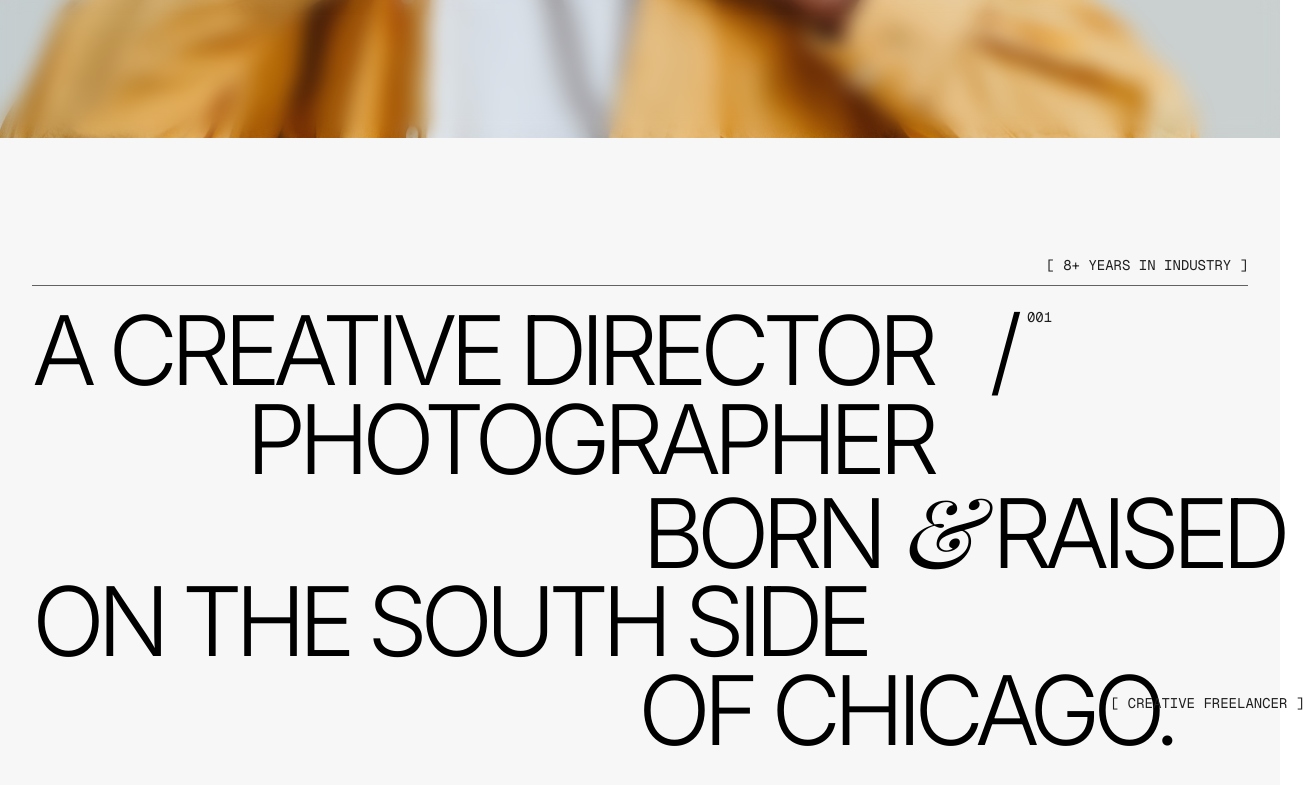
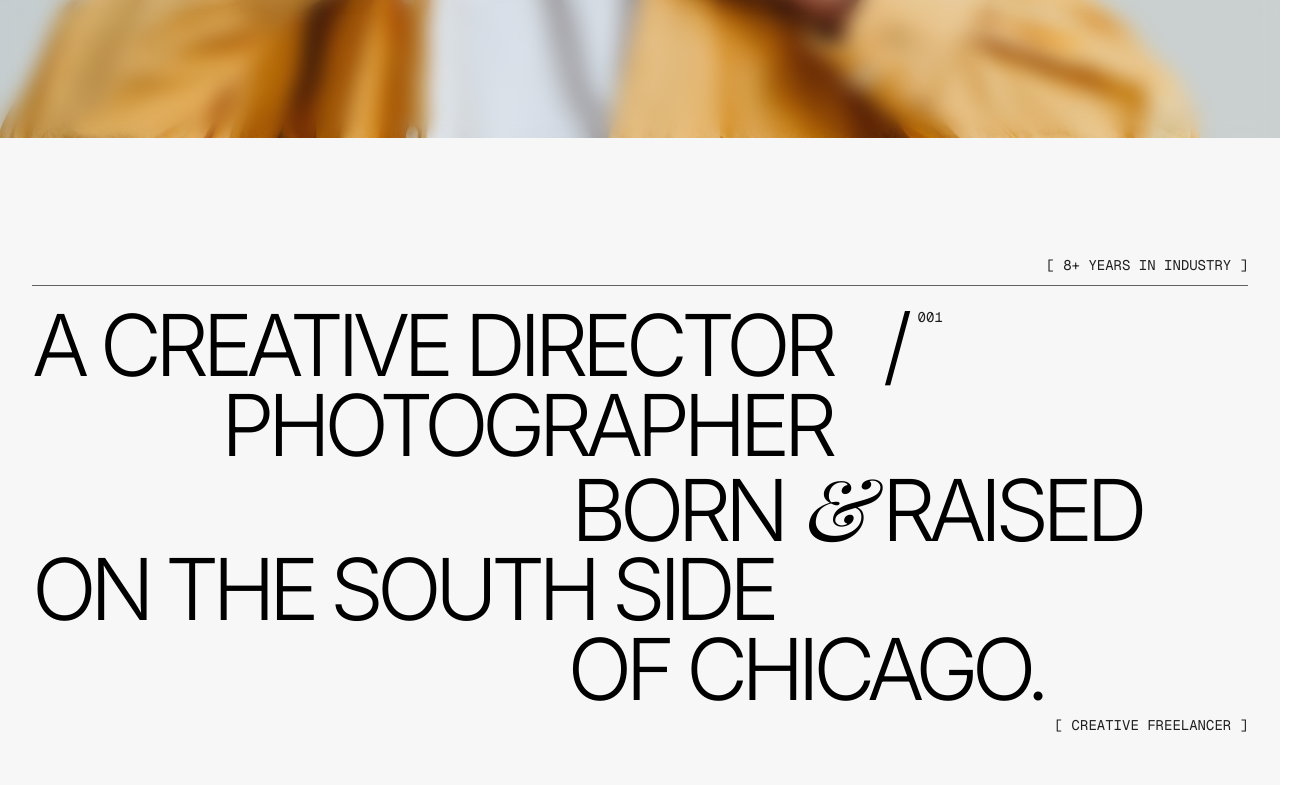
Before and after one commit to sonlet2086/harvey-specter, a Next.js app: page / in a window 1280 px wide. Shown: the part 709-1494 px from the top of the page, 1304 px wide, since content can reach past the window. Built offline with nearby package versions, Linux system fonts and the light colour scheme.

Commit message:
refine about section responsiveness

```diff
--- a/src/app/page.tsx
+++ b/src/app/page.tsx
@@ -215,7 +215,7 @@ export default function Home() {
 
           <div className="hidden w-full flex-col gap-2 uppercase md:flex">
             <div className="flex w-full items-start gap-3 whitespace-nowrap">
-              <h2 className="font-sans text-[96px] font-light leading-[0.84] tracking-[-7.68px]">
+              <h2 className="font-sans text-[clamp(48px,6.667vw,96px)] font-light leading-[0.84] tracking-[-0.08em]">
                 A creative director&nbsp;&nbsp; <span aria-hidden="true">/</span>
               </h2>
               <span className="shrink-0 font-mono text-sm leading-[1.1] text-[#1f1f1f]">
@@ -223,11 +223,11 @@ export default function Home() {
               </span>
             </div>
 
-            <p className="pl-[214px] font-sans text-[96px] font-light leading-[0.84] tracking-[-7.68px] whitespace-nowrap">
+            <p className="pl-[15.55%] font-sans text-[clamp(48px,6.667vw,96px)] font-light leading-[0.84] tracking-[-0.08em] whitespace-nowrap">
               Photographer
             </p>
 
-            <p className="pl-[610px] font-sans text-[96px] font-light leading-[0.84] tracking-[-7.68px] whitespace-nowrap">
+            <p className="pl-[44.33%] font-sans text-[clamp(48px,6.667vw,96px)] font-light leading-[0.84] tracking-[-0.08em] whitespace-nowrap">
               Born{" "}
               <span className="font-[family-name:var(--font-playfair)] italic normal-case">
                 &amp;
@@ -235,15 +235,15 @@ export default function Home() {
               raised
             </p>
 
-            <p className="font-sans text-[96px] font-light leading-[0.84] tracking-[-7.68px] whitespace-nowrap">
+            <p className="font-sans text-[clamp(48px,6.667vw,96px)] font-light leading-[0.84] tracking-[-0.08em] whitespace-nowrap">
               on the south side
             </p>
 
-            <div className="relative flex w-full flex-col pl-[606px]">
-              <p className="min-w-full font-sans text-[96px] font-light leading-[0.84] tracking-[-7.68px] whitespace-nowrap">
+            <div className="relative flex w-full flex-col pl-[44.04%]">
+              <p className="min-w-full font-sans text-[clamp(48px,6.667vw,96px)] font-light leading-[0.84] tracking-[-0.08em] whitespace-nowrap">
                 of chicago.
               </p>
-              <p className="absolute left-[1079px] top-[26px] font-mono text-sm uppercase leading-[1.1] text-[#1f1f1f] whitespace-nowrap">
+              <p className="mt-3 self-end font-mono text-sm uppercase leading-[1.1] text-[#1f1f1f] whitespace-nowrap">
                 [ creative freelancer ]
               </p>
             </div>
```
